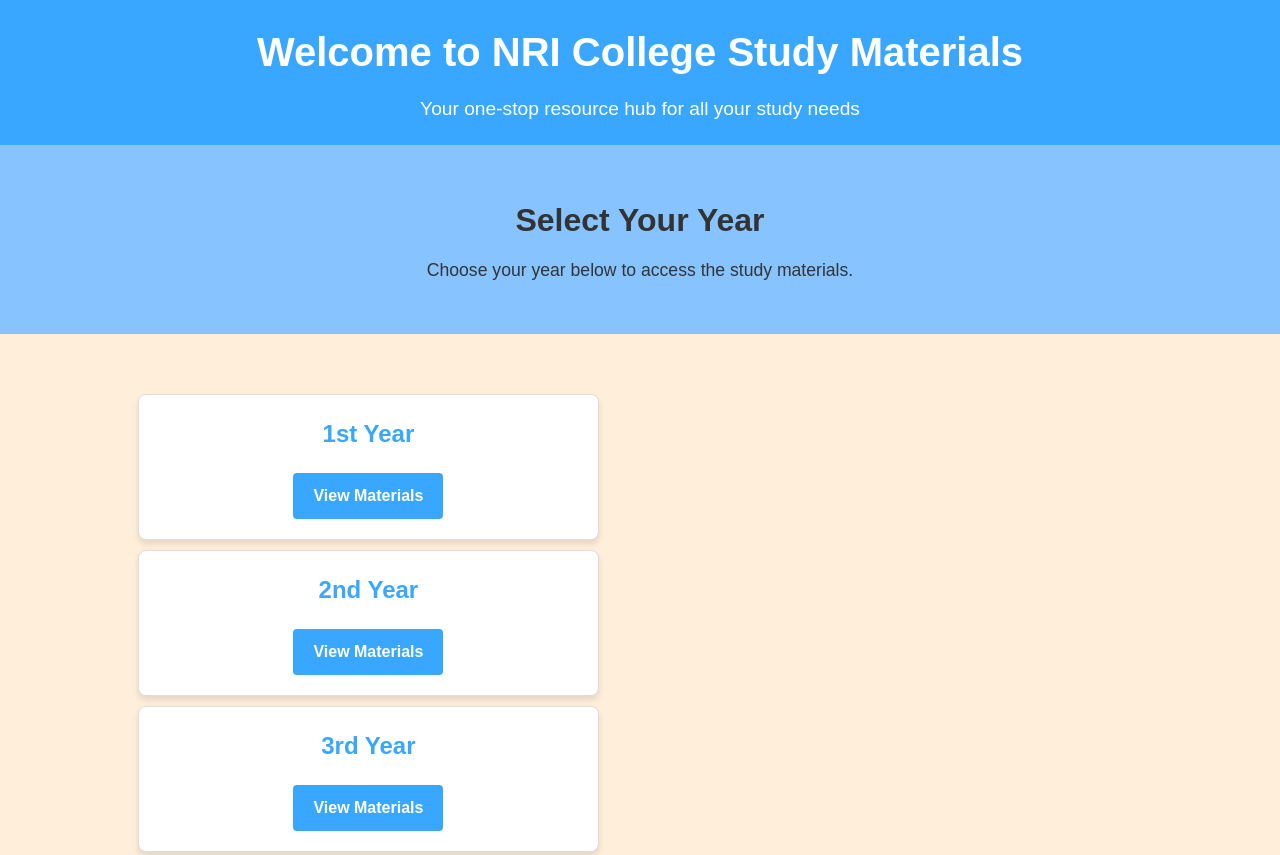
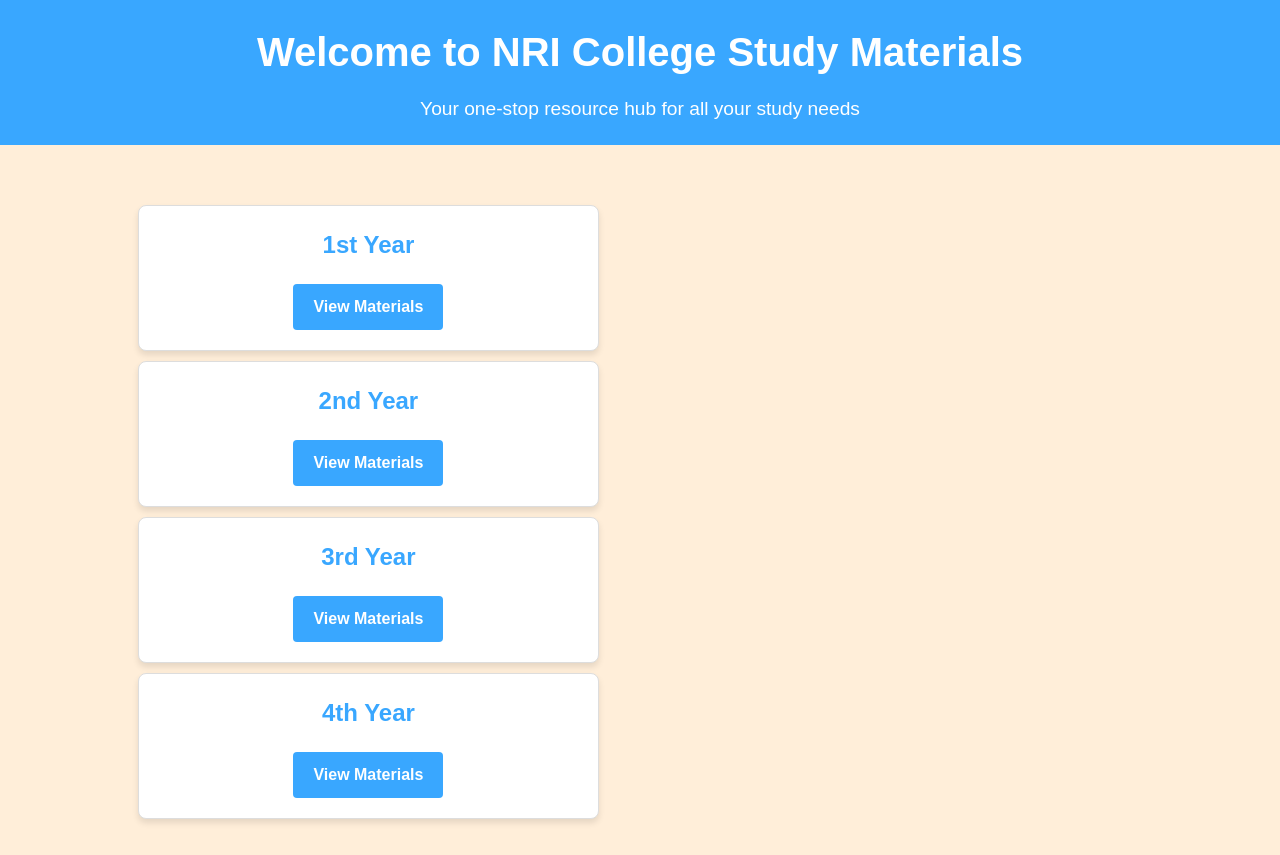
Before and after one commit to Krizzna69/study-materials, a plain HTML site: page index.html in a window 1280 px wide. Shown: the top 855 px of the page. Drawn offline with Linux system fonts and the light colour scheme.

Commit message:
removed intro

```diff
--- a/index.html
+++ b/index.html
@@ -148,12 +148,6 @@
   </header>
 
   <main>
-    <section class="intro">
-      <div class="container">
-        <h2>Select Your Year</h2>
-        <p>Choose your year below to access the study materials.</p>
-      </div>
-    </section>
 
     <section class="year-options">
       <div class="container">
```
